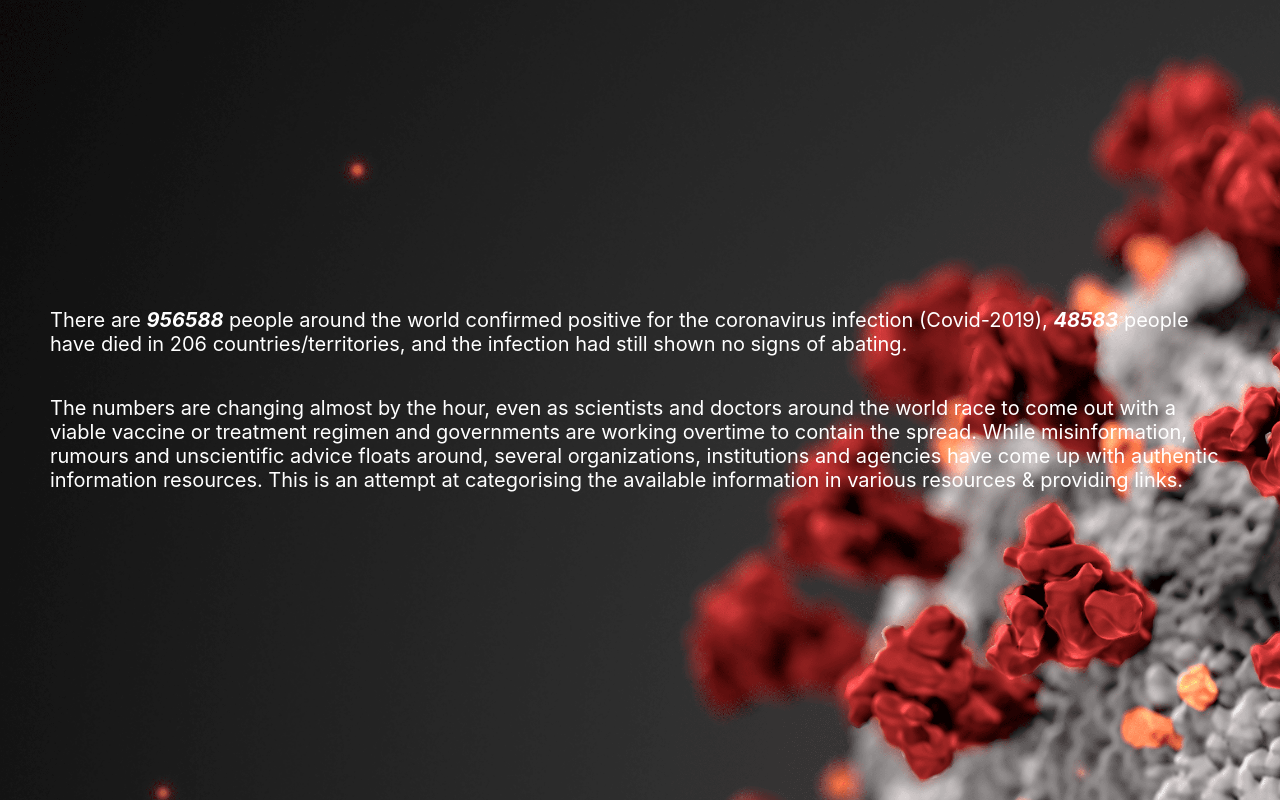
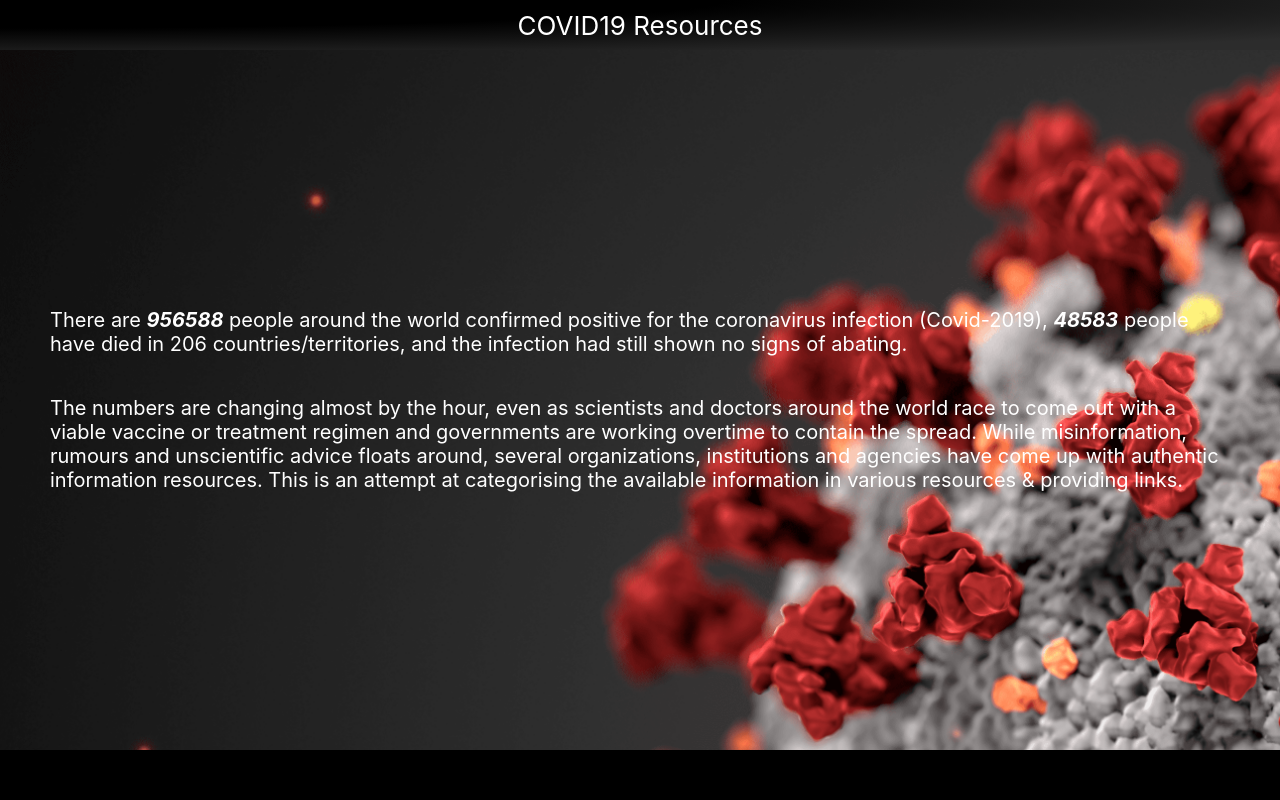
Before and after one commit to shad-k/covid19resources, a React (Create React App) app: page / in a window 1280 px wide. Built offline with nearby package versions, Linux system fonts and the light colour scheme; no server answers.

Commit message:
Add header

```diff
--- a/src/App.js
+++ b/src/App.js
@@ -1,12 +1,16 @@
 import React from "react";
 
 import Jumbo from "./components/Jumbo";
+import Header from "./components/Header";
 
 const App = () => {
   return (
-    <main>
-      <Jumbo />
-    </main>
+    <>
+      <Header />
+      <main>
+        <Jumbo />
+      </main>
+    </>
   );
 };
 
--- /dev/null
+++ b/src/components/Header.js
@@ -0,0 +1,17 @@
+import React from "react";
+import styled from "styled-components";
+
+const Main = styled.header`
+  display: flex;
+  align-items: center;
+  justify-content: center;
+  font-size: 26px;
+  color: #ffffff;
+  background: radial-gradient(ellipse at top left, #000000 40%, #2c2c2c 90%);
+`;
+
+const Header = () => {
+  return <Main>COVID19 Resources</Main>;
+};
+
+export default Header;
--- a/src/components/Jumbo.js
+++ b/src/components/Jumbo.js
@@ -9,8 +9,8 @@ const Main = styled.div`
   background-size: cover;
   background-repeat: no-repeat;
   background-color: #000000;
-  height: 100vh;
-  width: 100vw;
+  height: 100%;
+  width: 100%;
   color: white;
   display: flex;
   flex-direction: column;
--- a/src/index.css
+++ b/src/index.css
@@ -16,9 +16,18 @@ body {
     sans-serif;
   -webkit-font-smoothing: antialiased;
   -moz-osx-font-smoothing: grayscale;
+  background-color: #000000;
 }
 
 #root {
   height: 100%;
   width: 100%;
 }
+
+header {
+  height: 50px;
+}
+
+main {
+  height: calc(100% - 100px);
+}
```
